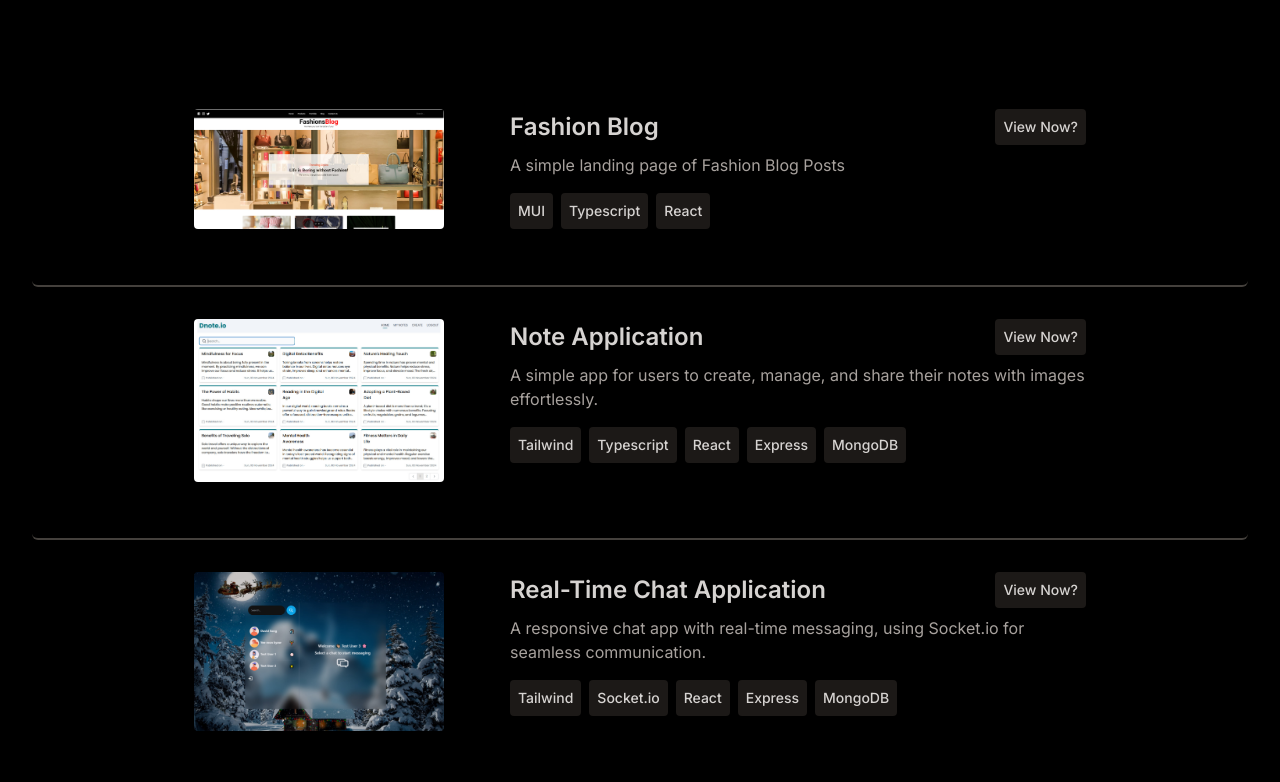
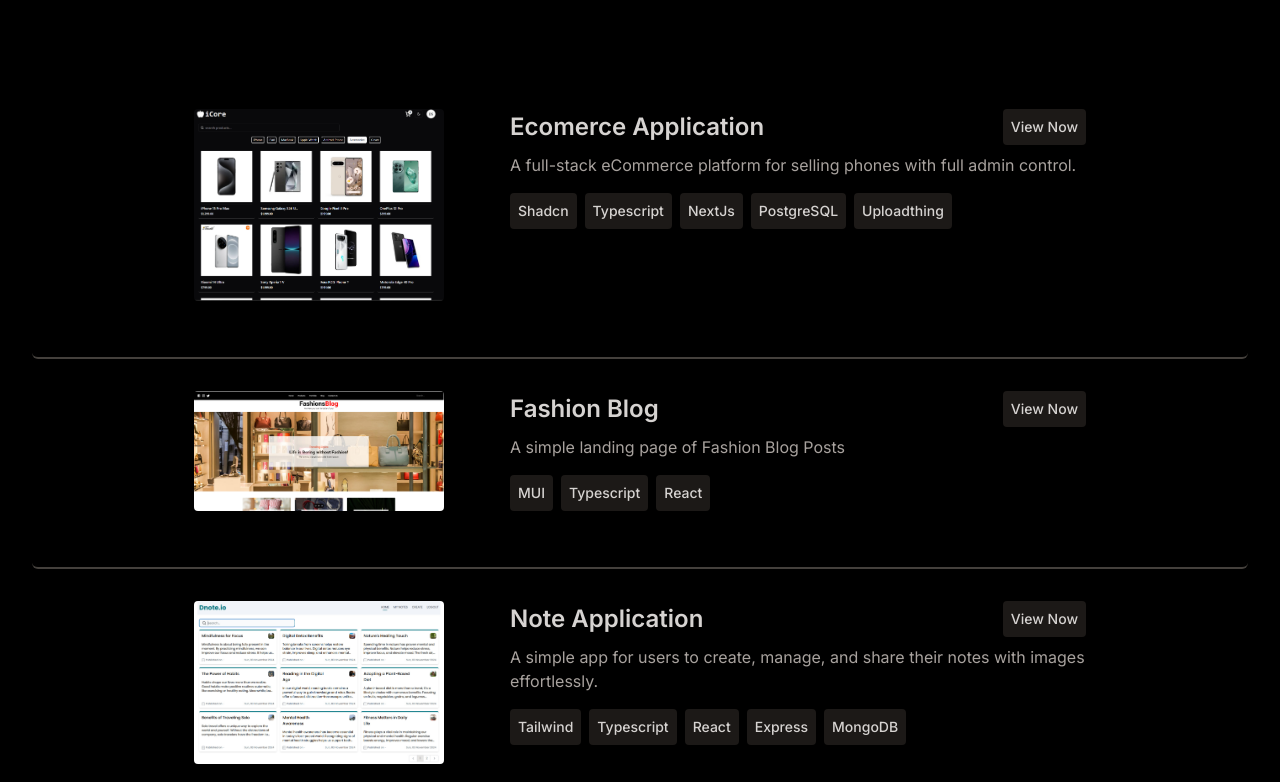
Before and after one commit to David-Sang96/My_Portfolio, a React (Vite) app: page / in a window 1280 px wide. Shown: the part 1517-2299 px from the top of the page. Built offline with nearby package versions, Linux system fonts and the light colour scheme.

Commit message:
add new project and update resume

```diff
--- a/src/components/Hero.jsx
+++ b/src/components/Hero.jsx
@@ -50,7 +50,7 @@ const Hero = () => {
               variants={childVariants}
               className="bg-gradient-to-r from-stone-300 to-stone-600 bg-clip-text text-3xl tracking-tight text-transparent"
             >
-              Full Stack Developer
+              Web Developer
             </motion.span>
             <motion.p
               variants={childVariants}
--- a/src/components/Projects.jsx
+++ b/src/components/Projects.jsx
@@ -48,7 +48,7 @@ const Projects = () => {
                   rel="noopener noreferrer"
                   aria-label="project link"
                 >
-                  View Now?
+                  View Now
                 </a>
               </div>
               <p className="mb-4 text-stone-400">{project.description}</p>
--- a/src/constants/index.js
+++ b/src/constants/index.js
@@ -2,6 +2,7 @@ import chatApp from "../assets/projects/chat.jpg";
 import dNoteApp from "../assets/projects/d-notes.jpg";
 import fashion_blog from "../assets/projects/fashion_blog.jpg";
 import hotelApp from "../assets/projects/hotel.jpg";
+import iCore from "../assets/projects/iCore.png";
 import netFlixApp from "../assets/projects/netflix.jpg";
 import recipesApp from "../assets/projects/recipes.jpg";
 
@@ -44,6 +45,20 @@ export const EXPERIENCES = [
 ];
 
 export const PROJECTS = [
+  {
+    title: "Ecomerce Application",
+    image: iCore,
+    description:
+      "A full-stack eCommerce platform for selling phones with full admin control.",
+    technologies: [
+      "Shadcn",
+      "Typescript",
+      "NextJs",
+      "PostgreSQL",
+      "Uploadthing",
+    ],
+    demo: "https://icore-shop-psi.vercel.app/",
+  },
   {
     title: "Fashion Blog",
     image: fashion_blog,
```
Also changed, not shown: src/assets/projects/iCore.png (added), 1 other file (tests, documents, lock files or other folders).
